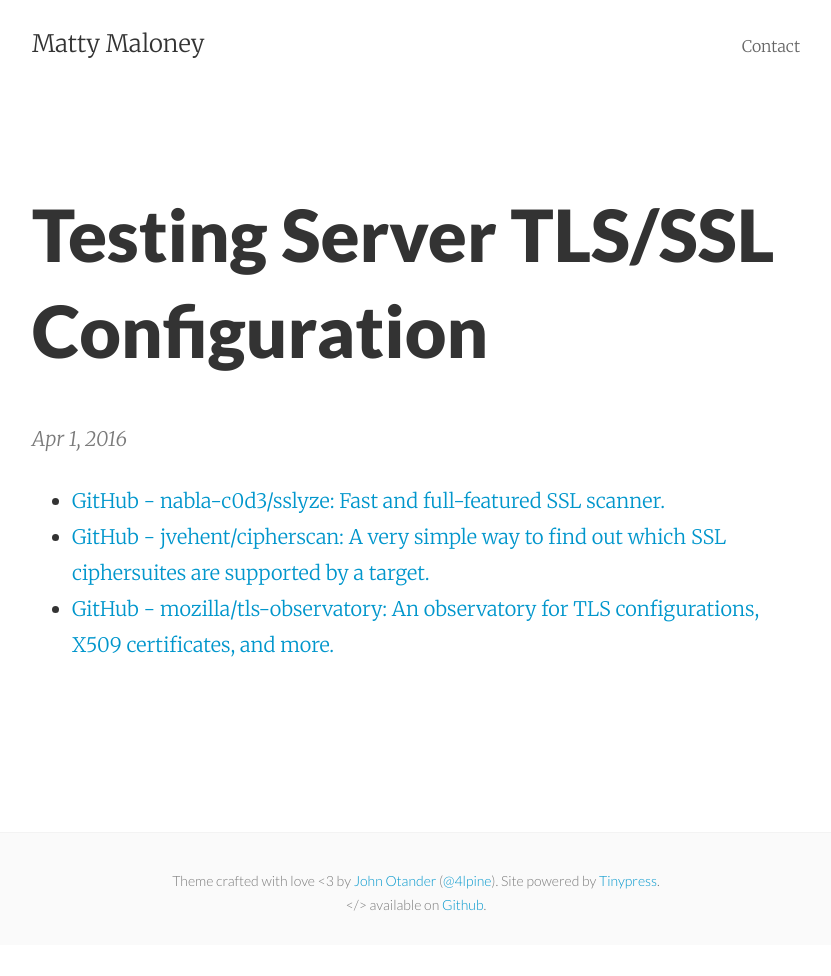
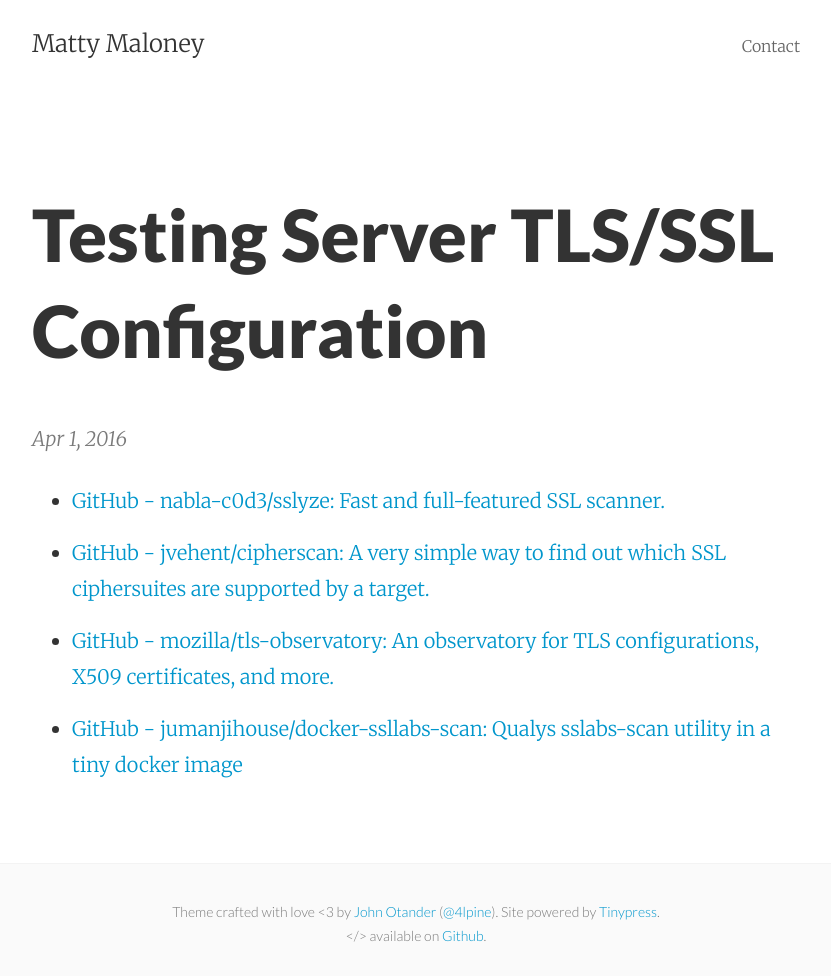
Before and after one commit to mattymaloney/mattymaloney.github.io, a Jekyll site: the page built from _posts/2016-04-01-server-ssl-tls-testing.md, in a window 1280 px wide. Shown: the whole page, without its empty margins (224-1055 px from the left). Built offline with Jekyll 4.4.1, drawn with Linux system fonts in a browser that asks for light colours; before the commit the page ends 945 px from its top, so only the background shows below that.

Commit message:
Updated 2016-04-01-server-ssl-tls-testing.md

```diff
--- a/_posts/2016-04-01-server-ssl-tls-testing.md
+++ b/_posts/2016-04-01-server-ssl-tls-testing.md
@@ -4,6 +4,11 @@
 title: Testing Server TLS/SSL Configuration
 ---
 
+
 * [GitHub - nabla-c0d3/sslyze: Fast and full-featured SSL scanner.](https://github.com/nabla-c0d3/sslyze)
+
 * [GitHub - jvehent/cipherscan: A very simple way to find out which SSL ciphersuites are supported by a target.](https://github.com/jvehent/cipherscan)
+
 * [GitHub - mozilla/tls-observatory: An observatory for TLS configurations, X509 certificates, and more.](https://github.com/mozilla/tls-observatory)
+
+* [GitHub - jumanjihouse/docker-ssllabs-scan: Qualys sslabs-scan utility in a tiny docker image](https://github.com/jumanjihouse/docker-ssllabs-scan)
```
